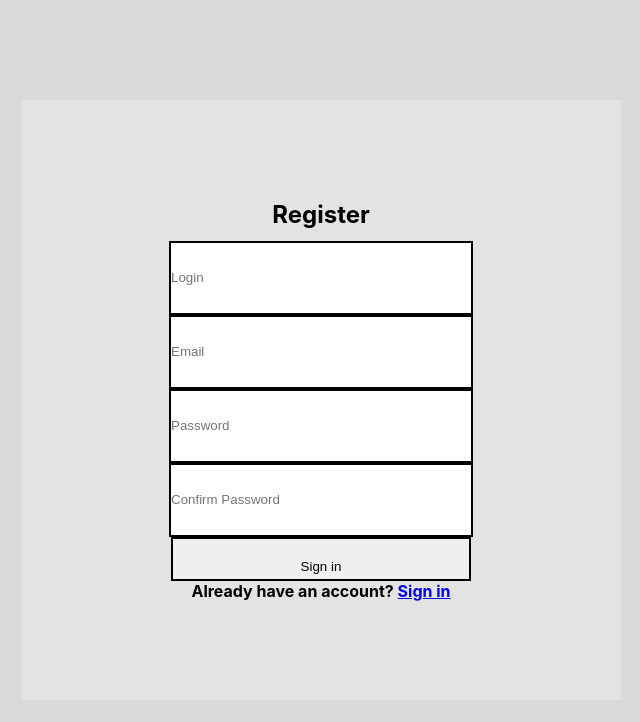
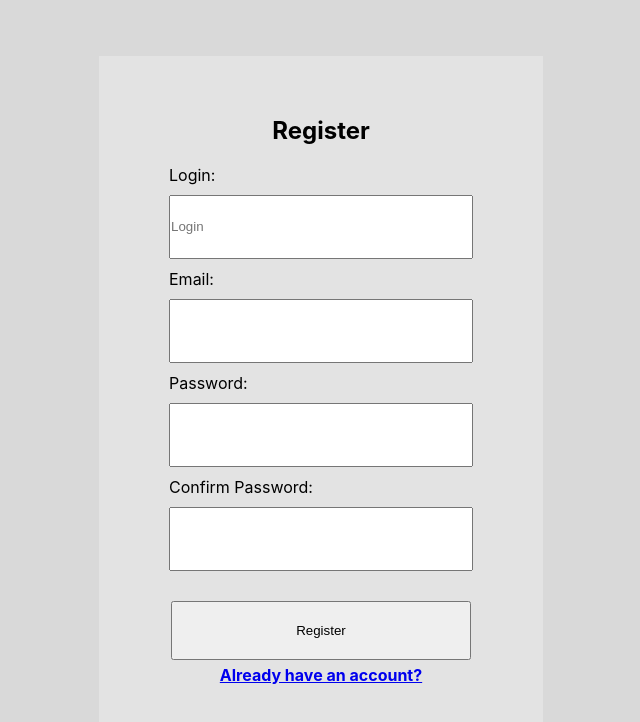
Before and after one commit to FilipeFiusa/text-editor-react, a React (Create React App) app: page /register in a window 1280 px wide. Shown: the top 722 px of the page, without its empty margins (319-959 px from the left). Built offline with nearby package versions, Linux system fonts and the light colour scheme; no server answers.

Commit message:
Fixed login and register pages

```diff
--- a/src/pages/Login/index.tsx
+++ b/src/pages/Login/index.tsx
@@ -63,17 +63,17 @@ function Login(){
                     <label htmlFor="login">
                         Login:
                     </label>
-                    <input id="login" value={login} onChange={event => setLogin(event.target.value)} placeholder="" />
+                    <input id="login" value={login} onChange={event => setLogin(event.target.value)} placeholder="" required />
                 </div>
                 <div className="input-div">
                     <label htmlFor="password">Password:</label>
-                    <input type="password" id="password" value={password} onChange={event => setPassword(event.target.value)} placeholder=""/>
+                    <input type="password" id="password" value={password} onChange={event => setPassword(event.target.value)} placeholder="" required/>
                 </div>
 
 
                 <input className="submit-button" type="submit" value="Sign in" />
 
-                <h4>Still dont have an account? <Link to="/register">Sign up</Link></h4>
+                <h4>Still dont have an account? <Link to="/register">Register</Link></h4>
             </form>
         </div>
     )
--- a/src/pages/Login/style.css
+++ b/src/pages/Login/style.css
@@ -11,7 +11,7 @@
 #login-form {
     background-color: #E3E3E3;
 
-    padding: 90px 80px;
+    padding: 60px 70px;
 
 
     display: flex;
@@ -19,11 +19,15 @@
 
 }
 
+#login-form h2 {
+    padding-bottom: 20px;
+}
+
 #warning{
     color: red;
 }
 
-.input-div{
+#login-form .input-div{
     display: flex;
     flex-direction: column;
 }
--- a/src/pages/Register/index.tsx
+++ b/src/pages/Register/index.tsx
@@ -70,50 +70,76 @@ function Register(props: any){
                 <p className={passwordMatch ? "hide" : "warning"}>Password dont match</p>
                 <p className={emailAlreadyExists? "warning": "hide"}>Email already exists</p>
 
+
+                <div className="input-div">
+                    <label htmlFor="login">
+                        Login:
+                    </label>
                     <input
                         type="text"
-                    name="login"
+                        id="login"
                         value={login}
                         autoComplete="off"
                         required
                         onChange={event => setLogin(event.target.value)}
                         placeholder="Login"
                     />
+                </div>
 
+                <div className="input-div">
+                    <label htmlFor="email">
+                        Email:
+                    </label>
                     <input
                         id="email"
                         autoComplete="off"
                         required
                         className={emailValid ? "" : "invalid"}
                         onChange={event => setEmail(event.target.value)}
-                    placeholder="Email"
+                        placeholder=""
                     />
+                </div>
 
+                <div className="input-div">
+                    <label htmlFor="password">
+                        Password:
+                    </label>
                     <input
                         type={"password"}
-                    name="password"
+                        id="password"
                         value={password}
                         autoComplete="off"
                         required
                         className={passwordMatch ? "" : "invalid"}
                         onChange={event => setPassword(event.target.value)}
-                    placeholder="Password"
+                        placeholder=""
                     />
+                </div>
+
+                <div className="input-div">
+                    <label htmlFor="confirm-password">
+                        Confirm Password:
+                    </label>
 
                     <input
                         type={"password"}
-                    name="confirm-password"
+                        id="confirm-password"
                         value={confirmPassword}
                         autoComplete="off"
                         required
                         className={passwordMatch ? "" : "invalid"}
                         onChange={event => setConfirmPassword(event.target.value)}
-                    placeholder="Confirm Password"
+                        placeholder=""
                     />
+                </div>
 
-                <input type="submit" value="Sign in" />
 
-                <h4>Already have an account? <Link to="/login">Sign in</Link></h4>
+
+
+
+                <input className="submit-button" type="submit" value="Register" />
+
+                <h4><Link to="/login">Already have an account? </Link></h4>
             </form>
         </div>
 
--- a/src/pages/Register/style.css
+++ b/src/pages/Register/style.css
@@ -11,8 +11,7 @@
 #register-form {
     background-color: #E3E3E3;
 
-    width: 600px;
-    height: 600px;
+    padding: 60px 70px;
 
 
     display: flex;
@@ -30,11 +29,29 @@
     display: none;
 }
 
-#register-form input {
+#register-form h2 {
+    padding-bottom: 20px;
+}
+
+#register-form .input-div{
+    display: flex;
+    flex-direction: column;
+}
+
+#register-form .input-div input {
     width: 300px;
-    height: 30px;
-    border: 2px solid;
+    height: 20px;
+
     padding: 20px 0;
+    margin: 10px 0;
+}
+
+#register-form .submit-button {
+    width: 300px;
+    padding: 20px 0;
+
+    margin-top: 20px;
+    margin-bottom: 5px;
 }
 
 .invalid {
```
Lines whose indentation alone changed are shown as unchanged.
